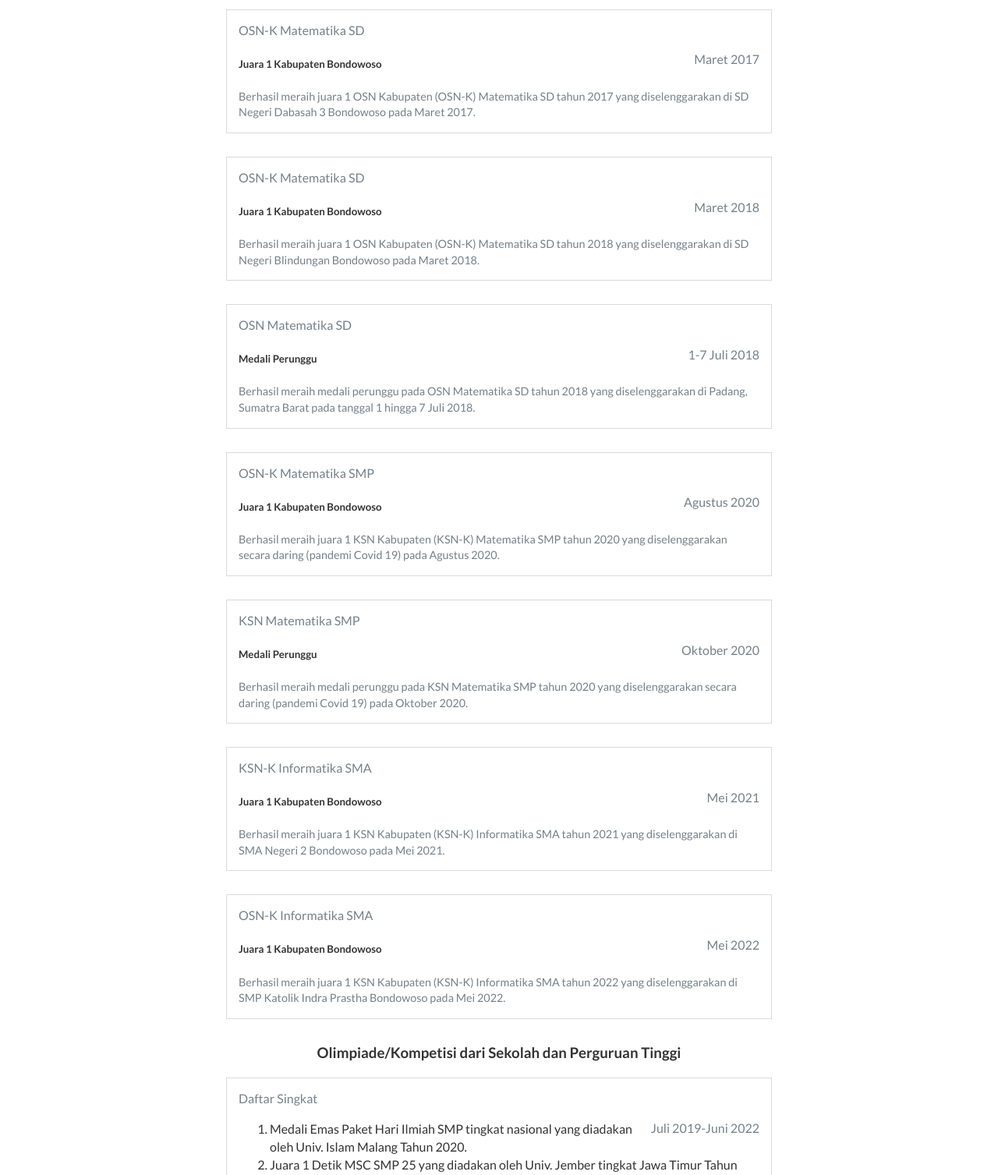
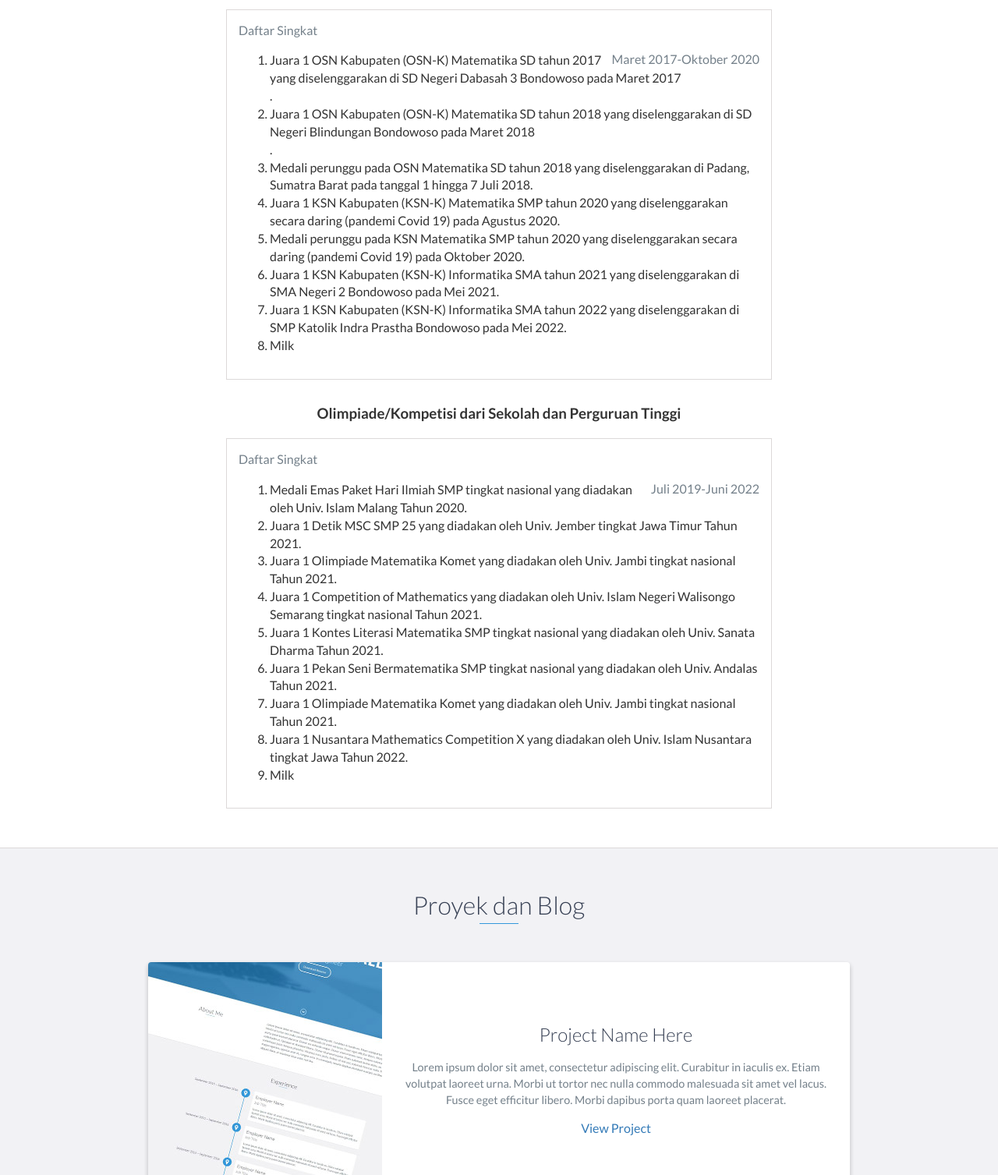
Before and after one commit to rafaelfeng/portfolio1, a website: page index.html in a window 1280 px wide. Shown: the part 2060-3567 px from the top of the page at 78% size. Drawn offline with nearby package versions, Linux system fonts and the light colour scheme.

Commit message:
Update index.html

```diff
--- a/index.html
+++ b/index.html
@@ -119,63 +119,22 @@
 
     <div id="education">
         <h2 class="heading">Prestasi</h2>
-	    <h3> Olimpiade Sains Nasional / Kompetisi Sains Nasional</h3>
+	    <h3> Olimpiade Sains Nasional/Kompetisi Sains Nasional</h3>
         <div class="education-block">
-            <h4>OSN-K Matematika SD</h3>
-            <span class="education-date">Maret 2017</span>
-            <h5>Juara 1 Kabupaten Bondowoso</h4>
+            <h4>Daftar Singkat</h3>
+            <span class="education-date">Maret 2017-Oktober 2020</span>
             <p>
-		Berhasil meraih juara 1 OSN Kabupaten (OSN-K) Matematika SD tahun 2017 yang diselenggarakan di SD Negeri Dabasah 3 Bondowoso pada Maret 2017.
+		<ol>
+			<li>Juara 1 OSN Kabupaten (OSN-K) Matematika SD tahun 2017 yang diselenggarakan di SD Negeri Dabasah 3 Bondowoso pada Maret 2017</li>.
+			<li>Juara 1 OSN Kabupaten (OSN-K) Matematika SD tahun 2018 yang diselenggarakan di SD Negeri Blindungan Bondowoso pada Maret 2018</li>.
+			<li>Medali perunggu pada OSN Matematika SD tahun 2018 yang diselenggarakan di Padang, Sumatra Barat pada tanggal 1 hingga 7 Juli 2018.</li>
+			<li>Juara 1 KSN Kabupaten (KSN-K) Matematika SMP tahun 2020 yang diselenggarakan secara daring (pandemi Covid 19) pada Agustus 2020.</li>
+			<li>Medali perunggu pada KSN Matematika SMP tahun 2020 yang diselenggarakan secara daring (pandemi Covid 19) pada Oktober 2020.</li>
+			<li>Juara 1 KSN Kabupaten (KSN-K) Informatika SMA tahun 2021 yang diselenggarakan di SMA Negeri 2 Bondowoso pada Mei 2021.</li>
+			<li>Juara 1 KSN Kabupaten (KSN-K) Informatika SMA tahun 2022 yang diselenggarakan di SMP Katolik Indra Prastha Bondowoso pada Mei 2022.</li>
+			<li>Milk</li>
+		</ol>
 	    </p>
-        </div>
-        <div class="education-block">
-            <h4>OSN-K Matematika SD</h3>
-            <span class="education-date">Maret 2018</span>
-            <h5>Juara 1 Kabupaten Bondowoso</h4>
-            <p>
-		Berhasil meraih juara 1 OSN Kabupaten (OSN-K) Matematika SD tahun 2018 yang diselenggarakan di SD Negeri Blindungan Bondowoso pada Maret 2018.
-	    </p>
-        </div>
-        <div class="education-block">
-            <h4>OSN Matematika SD</h3>
-            <span class="education-date">1-7 Juli 2018</span>
-            <h5>Medali Perunggu</h4>
-            <p>
-		Berhasil meraih medali perunggu pada OSN Matematika SD tahun 2018 yang diselenggarakan di Padang, Sumatra Barat pada tanggal 1 hingga 7 Juli 2018.
-	    </p>
-        </div>
-        <!-- End .education-block -->
-        <div class="education-block">
-            <h4>OSN-K Matematika SMP</h3>
-            <span class="education-date">Agustus 2020</span>
-            <h5>Juara 1 Kabupaten Bondowoso</h4>
-            <p>
-		Berhasil meraih juara 1 KSN Kabupaten (KSN-K) Matematika SMP tahun 2020 yang diselenggarakan secara daring (pandemi Covid 19) pada Agustus 2020.
-	    </p>
-        </div>
-        <div class="education-block">
-            <h4>KSN Matematika SMP</h3>
-            <span class="education-date">Oktober 2020</span>
-            <h5>Medali Perunggu</h4>
-            <p>
-		Berhasil meraih medali perunggu pada KSN Matematika SMP tahun 2020 yang diselenggarakan secara daring (pandemi Covid 19) pada Oktober 2020.
-            </p>
-        </div>
-        <div class="education-block">
-            <h4>KSN-K Informatika SMA</h3>
-            <span class="education-date">Mei 2021</span>
-            <h5>Juara 1 Kabupaten Bondowoso</h4>
-            <p>
-		Berhasil meraih juara 1 KSN Kabupaten (KSN-K) Informatika SMA tahun 2021 yang diselenggarakan di SMA Negeri 2 Bondowoso pada Mei 2021.
-            </p>
-        </div>
-        <div class="education-block">
-            <h4>OSN-K Informatika SMA</h3>
-            <span class="education-date">Mei 2022</span>
-            <h5>Juara 1 Kabupaten Bondowoso</h4>
-            <p>
-		Berhasil meraih juara 1 KSN Kabupaten (KSN-K) Informatika SMA tahun 2022 yang diselenggarakan di SMP Katolik Indra Prastha Bondowoso pada Mei 2022.
-            </p>
         </div>
 	    <h3> Olimpiade/Kompetisi dari Sekolah dan Perguruan Tinggi</h3>
         <div class="education-block">
```
